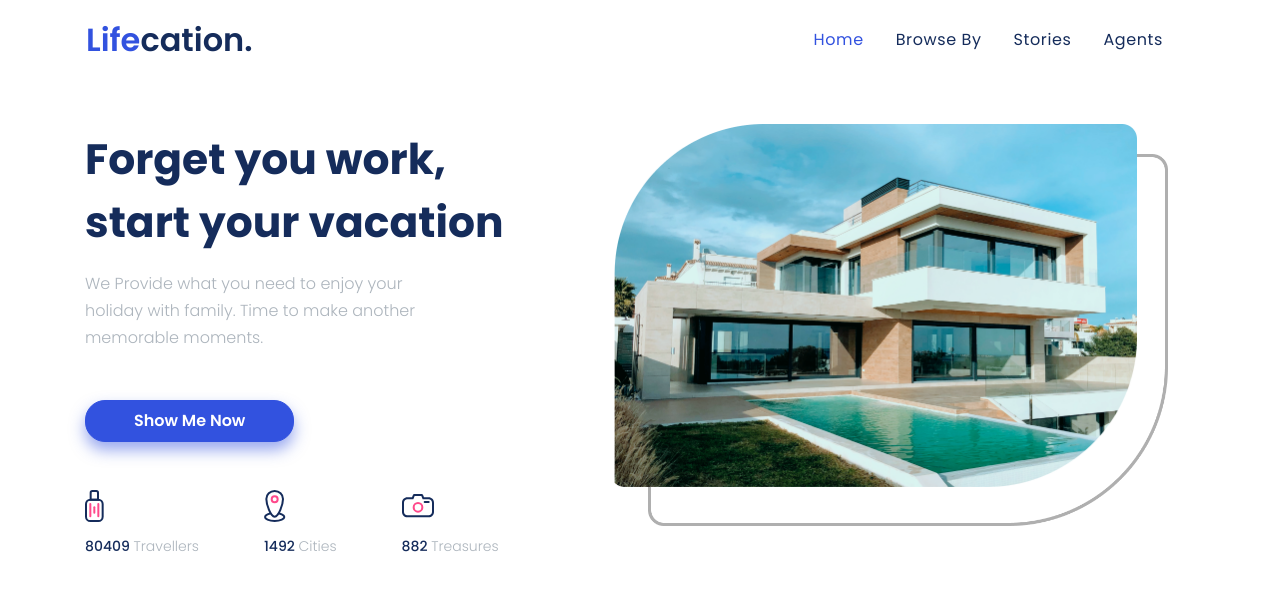
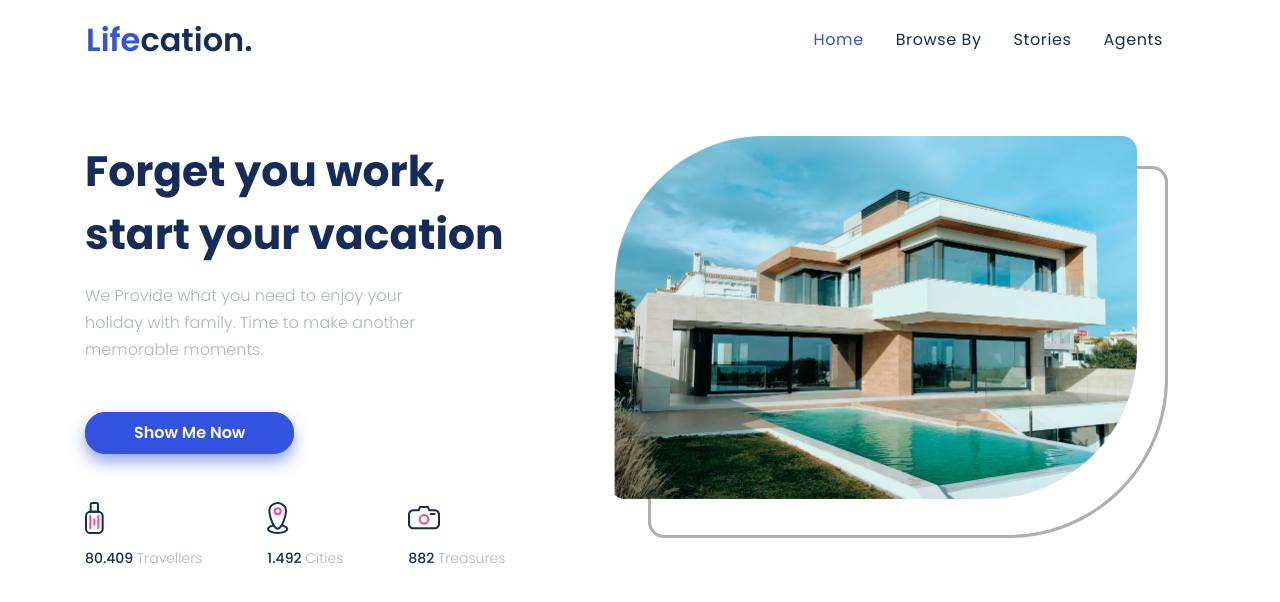
Before and after one commit to kadeksrd/lifecation, a React (Create React App) app: page / in a window 1280 px wide. Shown: the top 602 px of the page. Built offline with nearby package versions, Linux system fonts and the light colour scheme.

Commit message:
add hero final (add number format)

```diff
--- a/src/assets/scss/style.scss
+++ b/src/assets/scss/style.scss
@@ -57,7 +57,7 @@
 header{
     width: 100%;
     position:relative;
-
+    margin-bottom: 60px;
     .navbar{
         margin-left: -15px;
         height: 80px;
--- a/src/parts/Hero.js
+++ b/src/parts/Hero.js
@@ -1,11 +1,11 @@
 import Button from "element/Button";
 import React from "react";
-
 import ImageHero from "assets/images/Image-hero.png";
 import ImageFrame from "assets/images/frame_hero.png";
 import IconTraveller from "assets/images/icon/icon-traveler.svg";
 import IconCities from "assets/images/icon/icon-cities.svg";
 import IconTreasure from "assets/images/icon/icon-treasure.svg";
+import numberFormat from "utils/FormatNumber.js";
 
 export default function Hero(props) {
   function showMostPicked() {
@@ -16,7 +16,7 @@ export default function Hero(props) {
   }
 
   return (
-    <section className="container pt-5">
+    <section className="container">
       <div className="row">
         <div className="col-auto pr-5" style={{ width: 530 }}>
           <h1 className="font-weight-bold line-height-1 mb-3">
@@ -47,7 +47,7 @@ export default function Hero(props) {
                 height="32"
               />
               <h6 className="mt-3 icon-font">
-                {props.data.travelers}{" "}
+                {numberFormat(props.data.travelers)}{" "}
                 <span className="text-gray-500 font-weight-light">
                   Travellers
                 </span>
@@ -61,7 +61,7 @@ export default function Hero(props) {
                 height="32"
               />
               <h6 className="mt-3 icon-font">
-                {props.data.cities}{" "}
+                {numberFormat(props.data.cities)}{" "}
                 <span className="text-gray-500 font-weight-light">Cities</span>
               </h6>
             </div>
@@ -73,7 +73,7 @@ export default function Hero(props) {
                 height="32"
               />
               <h6 className="mt-3 icon-font">
-                {props.data.treasures}{" "}
+                {numberFormat(props.data.treasures)}{" "}
                 <span className="text-gray-500 font-weight-light">
                   Treasures
                 </span>
--- /dev/null
+++ b/src/utils/FormatNumber.js
@@ -0,0 +1,4 @@
+export default (number) =>  {
+  const formatNumbering = Intl.NumberFormat("id-ID");
+  return formatNumbering.format(number);
+}
```
